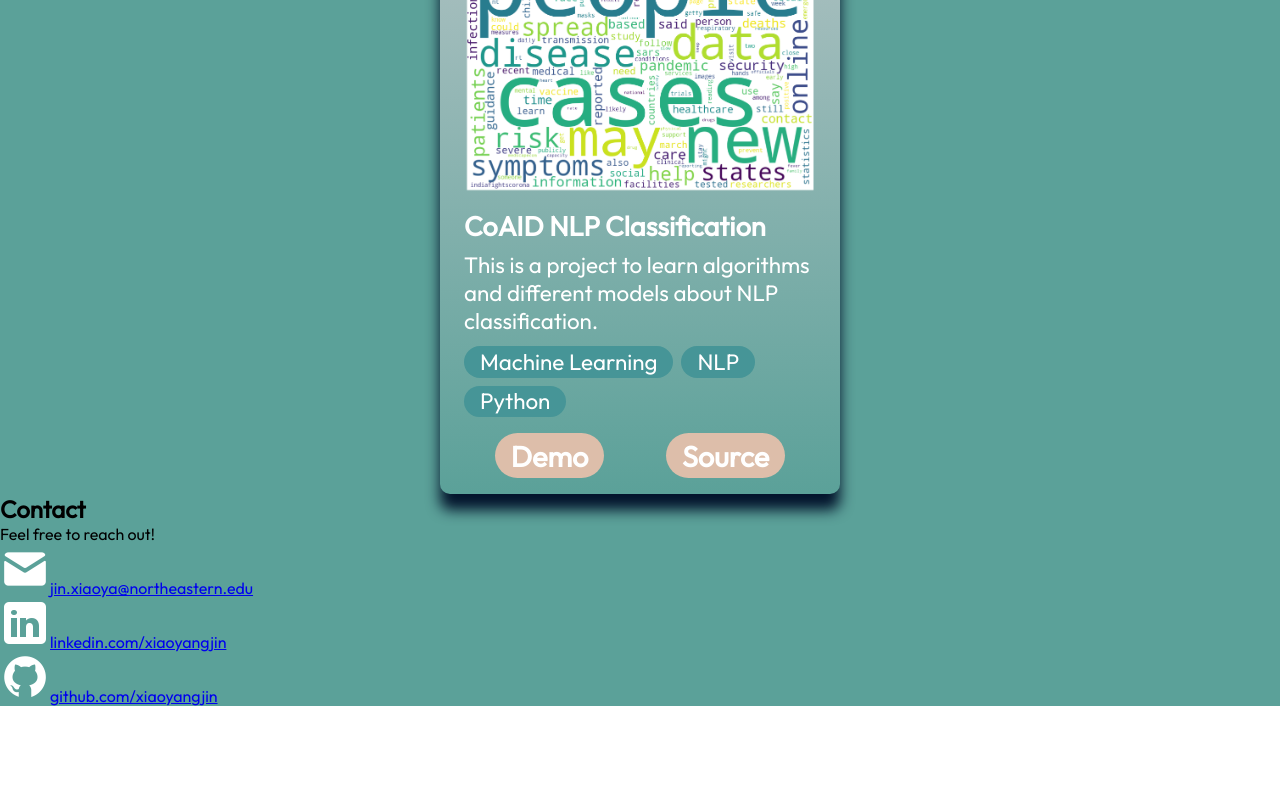
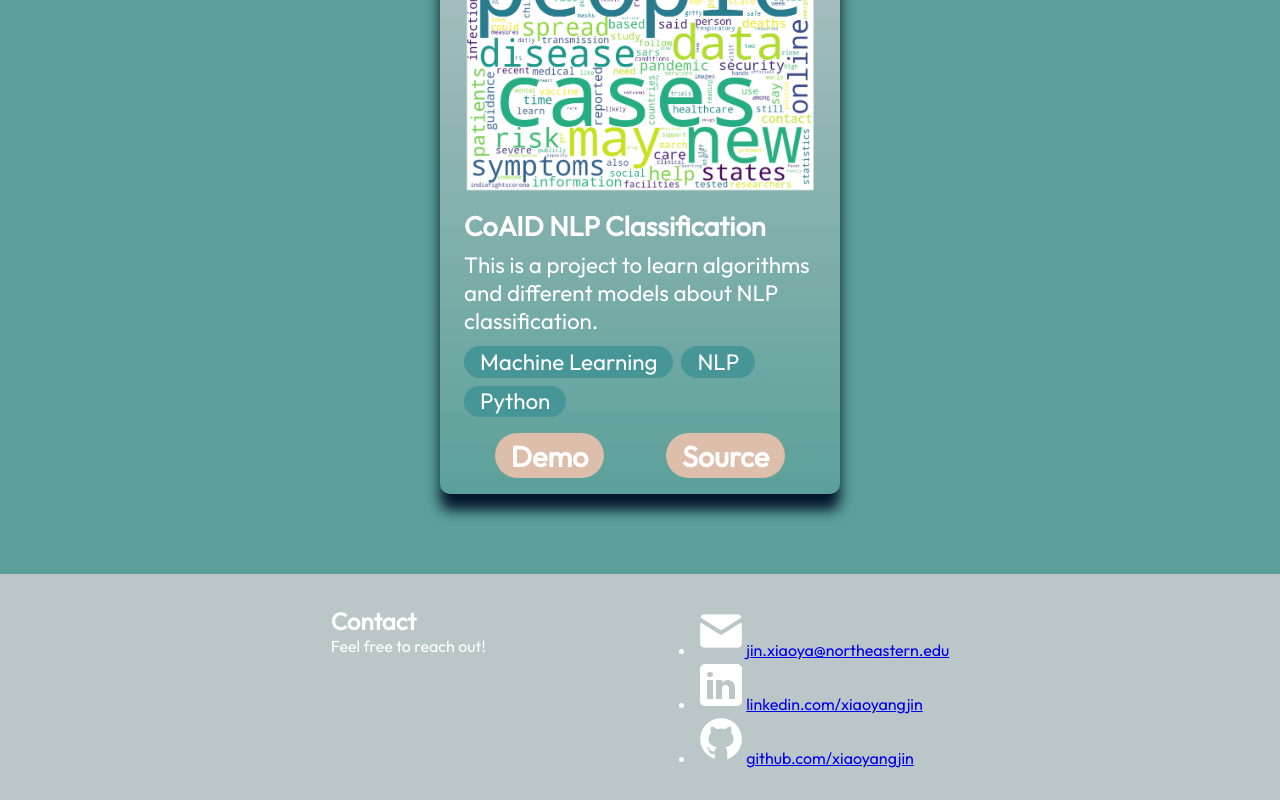
Before and after one commit to XiaoyangJin/Portfolio_React_JS, a React (Vite) app in the folder portfolio-xiaoyang/: page / in a window 1280 px wide. Shown: the part 2941-3741 px from the top of the page. Before the commit the page ends 3647 px from the top, so only its background shows below. Built offline with nearby package versions, Linux system fonts and the light colour scheme.

Commit message:
Change container layout and color

```diff
--- a/portfolio-xiaoyang/src/components/Contact/Contact.module.css
+++ b/portfolio-xiaoyang/src/components/Contact/Contact.module.css
@@ -0,0 +1,16 @@
+@import "../../vars.css";
+
+.container {
+    color: var(--color-text);
+
+    margin-top: 5rem;
+    background-color: var(--color-secondary);
+
+    display: flex;
+    flex-direction: row;
+    justify-content: space-evenly;
+
+    width: 100vw;
+    padding: 2rem 10%;
+    gap: 0.5rem;
+}
```
